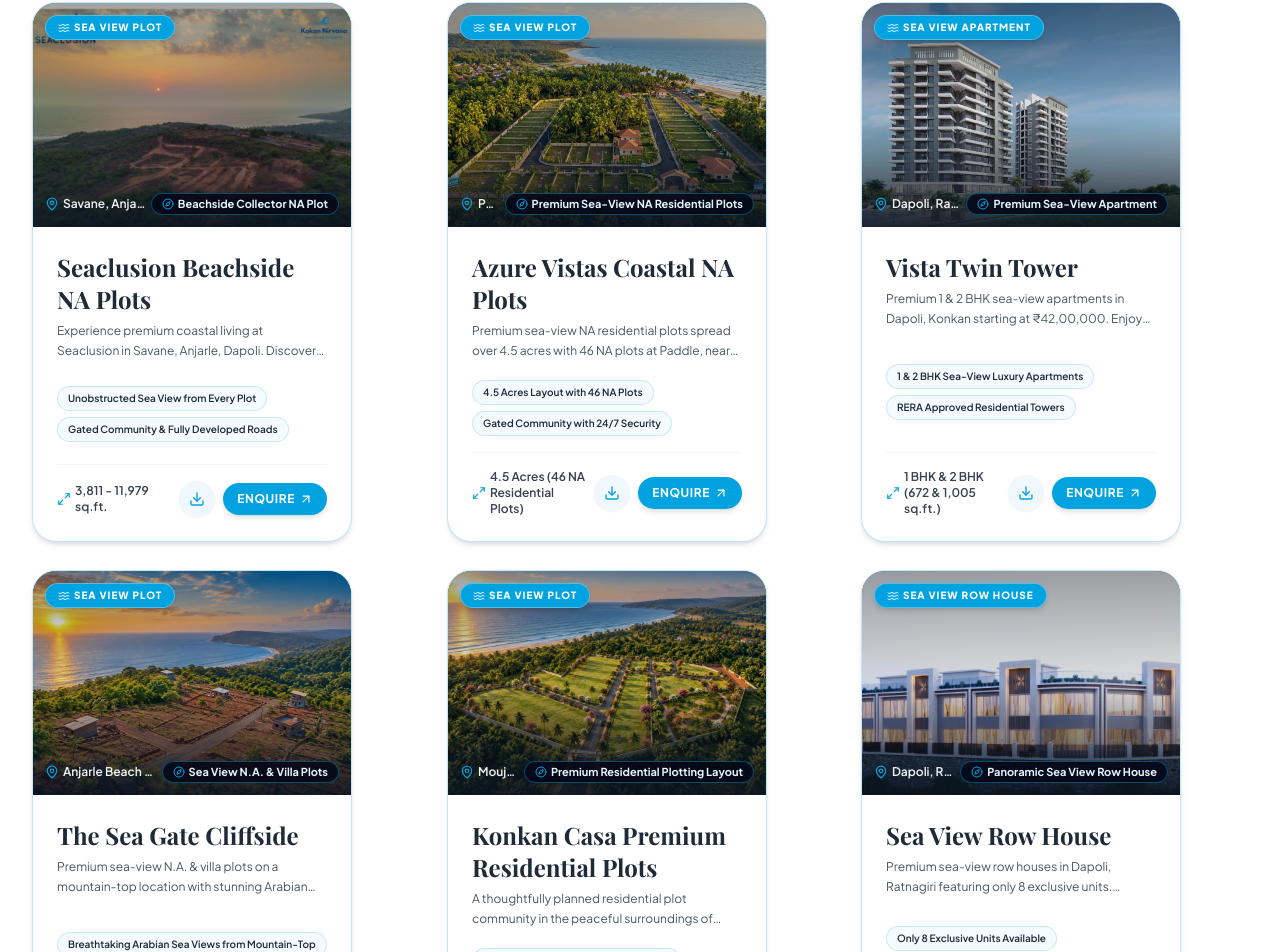
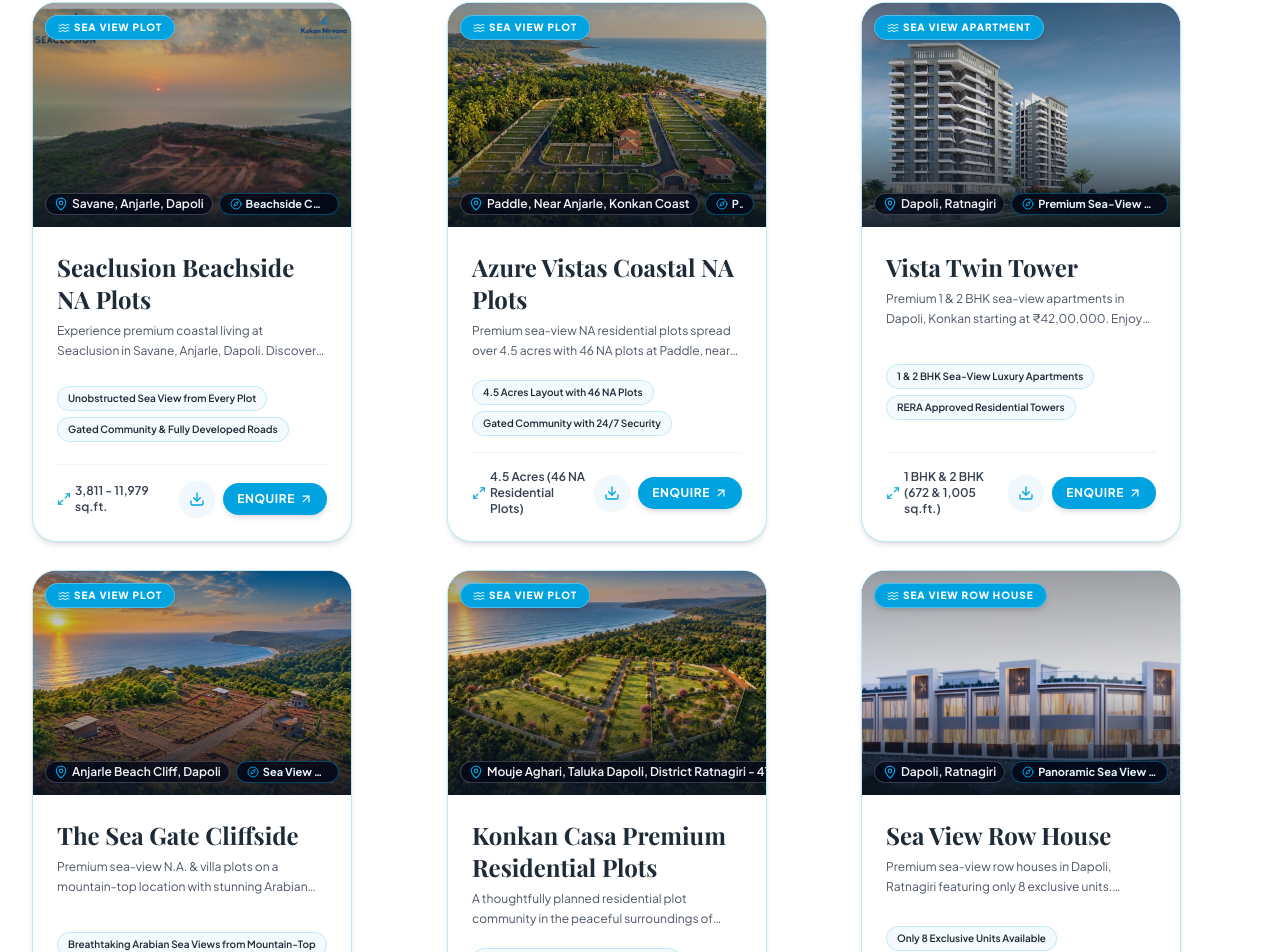
Before and after one commit to neuronexuspvtltd/kokan-nirvana-, a React (Vite) app: page / in a window 1280 px wide. Shown: the part 2975-3927 px from the top of the page. Built offline with nearby package versions, Linux system fonts and the light colour scheme; no server answers; a web font is replaced by a local one.

Commit message:
Fix PropertyCard location pill layout to ensure Dapoli, Ratnagiri is displayed in full without truncation

```diff
--- a/src/components/PropertyCard.jsx
+++ b/src/components/PropertyCard.jsx
@@ -29,15 +29,15 @@ export default function PropertyCard({ property, onViewDetails, onEnquire }) {
         </div>
 
         {/* Location & Sea Horizon Tag on Bottom of Image */}
-        <div className="absolute bottom-2.5 left-2.5 right-2.5 sm:bottom-3 sm:left-3 sm:right-3 text-white flex items-center justify-between z-10">
-          <div className="flex items-center gap-1 text-[11px] sm:text-xs font-semibold text-gray-100 truncate pr-1">
+        <div className="absolute bottom-2.5 left-2.5 right-2.5 sm:bottom-3 sm:left-3 sm:right-3 text-white flex items-center justify-between gap-1.5 z-10">
+          <div className="flex items-center gap-1 text-[11px] sm:text-xs font-semibold text-gray-100 flex-shrink-0 bg-slate-950/75 px-2 py-0.5 rounded-full border border-white/20">
             <MapPin className="w-3.5 h-3.5 text-brand-cyan flex-shrink-0" />
-            <span className="truncate">{property.location}</span>
+            <span className="whitespace-nowrap">{property.location}</span>
           </div>
 
-          <span className="text-[10px] sm:text-[11px] font-bold text-brand-cyan-light bg-slate-950/85 px-2 py-0.5 sm:px-2.5 rounded-full border border-brand-cyan/40 flex-shrink-0 flex items-center gap-1">
-            <Compass className="w-3 h-3 text-brand-cyan" />
-            <span>{property.type}</span>
+          <span className="text-[10px] sm:text-[11px] font-bold text-brand-cyan-light bg-slate-950/85 px-2 py-0.5 sm:px-2.5 rounded-full border border-brand-cyan/40 min-w-0 flex items-center gap-1 truncate">
+            <Compass className="w-3 h-3 text-brand-cyan flex-shrink-0" />
+            <span className="truncate">{property.type}</span>
           </span>
         </div>
       </div>
```
Also changed, not shown: 4 other files (tests, documents, lock files or other folders).
